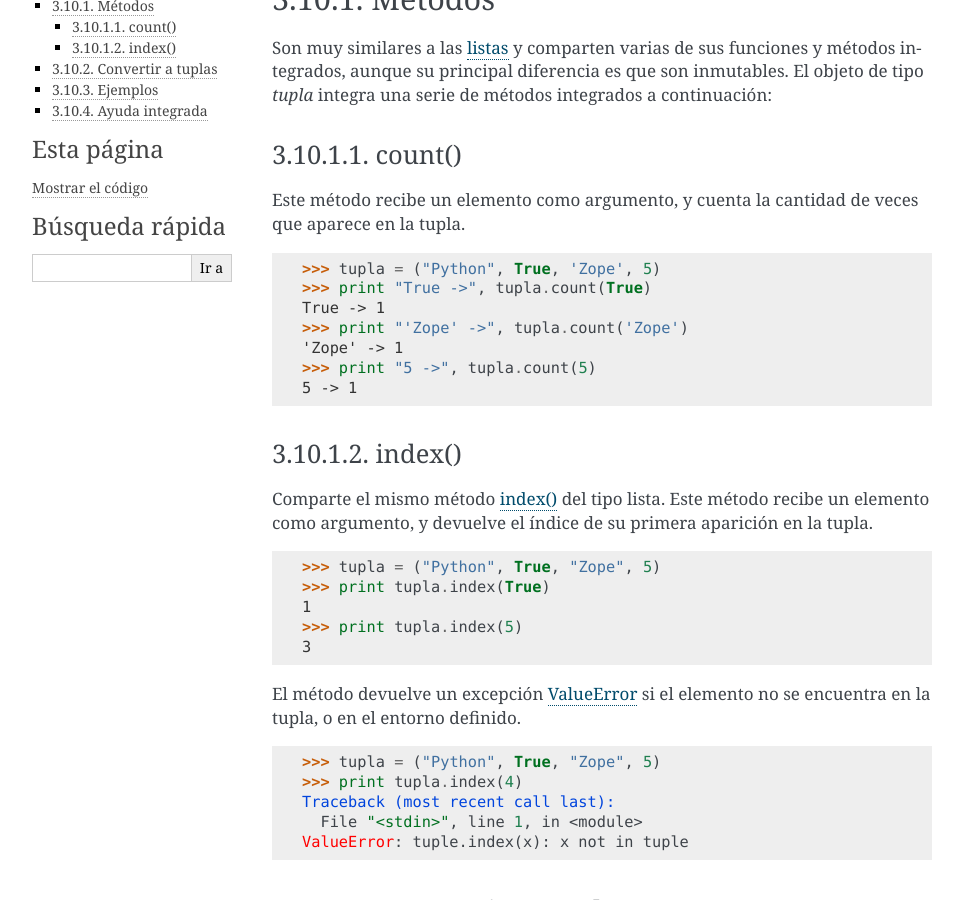
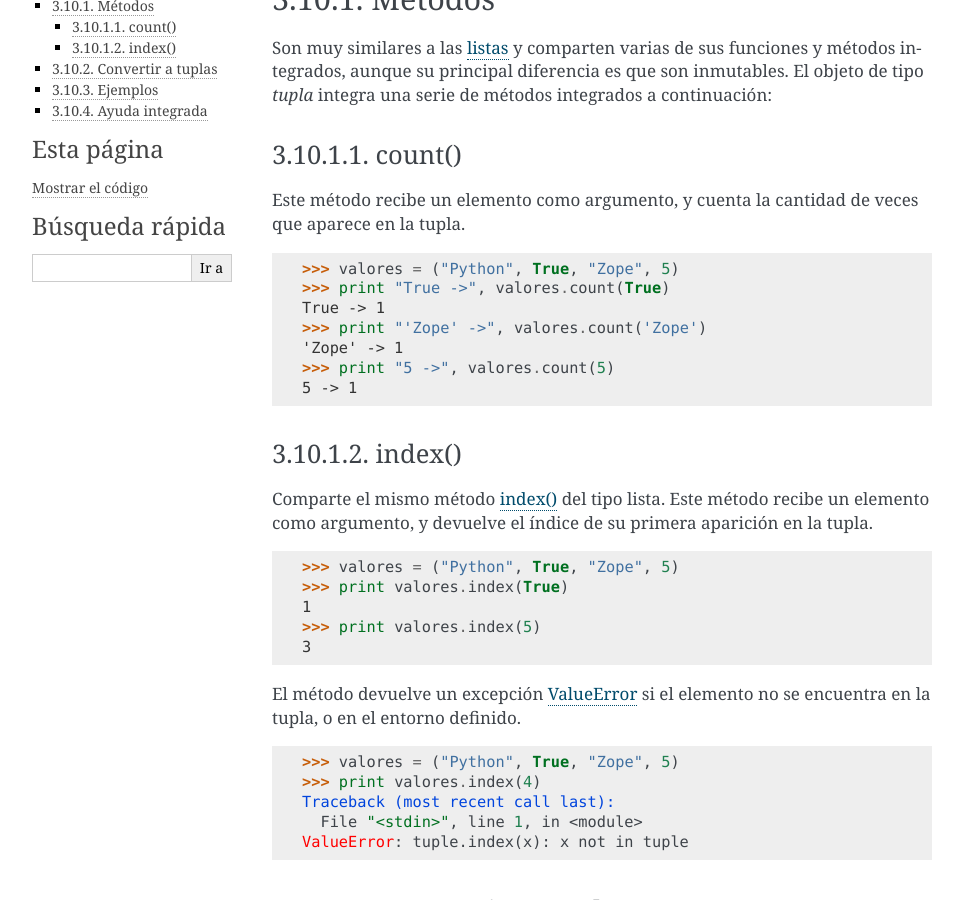
Before and after one commit to macagua/entrenamiento.python_basico, a Sphinx documentation site: the page built from source/leccion3/tipo_tuplas.rst, in a window 1280 px wide and 900 px high, scrolled down 204 px. Shown: the whole window, without its empty margins (148-1111 px from the left). Built offline with Sphinx 7.4.7, drawn with Linux system fonts in a browser that asks for light colours.

Commit message:
Agregar mejoras de visualizacion de codigo en el tipo tupla

```diff
--- a/source/leccion3/tipo_tuplas.rst
+++ b/source/leccion3/tipo_tuplas.rst
@@ -30,12 +30,12 @@ aparece en la tupla.
 
 ::
 
-    >>> tupla = ("Python", True, 'Zope', 5)
-    >>> print "True ->", tupla.count(True)
+    >>> valores = ("Python", True, "Zope", 5)
+    >>> print "True ->", valores.count(True)
     True -> 1
-    >>> print "'Zope' ->", tupla.count('Zope')
+    >>> print "'Zope' ->", valores.count('Zope')
     'Zope' -> 1
-    >>> print "5 ->", tupla.count(5)
+    >>> print "5 ->", valores.count(5)
     5 -> 1
 
 
@@ -50,10 +50,10 @@ aparición en la tupla.
 
 ::
 
-    >>> tupla = ("Python", True, "Zope", 5)
-    >>> print tupla.index(True)
+    >>> valores = ("Python", True, "Zope", 5)
+    >>> print valores.index(True)
     1
-    >>> print tupla.index(5)
+    >>> print valores.index(5)
     3
 
 El método devuelve un excepción :ref:`ValueError <python_exception_valueerror>` si el
@@ -61,8 +61,8 @@ elemento no se encuentra en la tupla, o en el entorno definido.
 
 ::
 
-    >>> tupla = ("Python", True, "Zope", 5)
-    >>> print tupla.index(4)
+    >>> valores = ("Python", True, "Zope", 5)
+    >>> print valores.index(4)
     Traceback (most recent call last):
       File "<stdin>", line 1, in <module>
     ValueError: tuple.index(x): x not in tuple
@@ -142,8 +142,6 @@ a una BD:
     :lines: 18-38
 
 
-----
-
 Ayuda integrada
 ...............
 
@@ -154,7 +152,6 @@ Usted puede consultar toda la documentación disponible sobre las **tuplas** des
 
     >>> help(tuple)
 
-----
 
 .. important::
     Usted puede descargar el código usado en esta sección haciendo clic
@@ -170,8 +167,6 @@ Usted puede consultar toda la documentación disponible sobre las **tuplas** des
         python tipo_tuplas.py
 
 
-----
-
 .. seealso::
 
     Consulte la sección de :ref:`lecturas suplementarias <lectura_extras_sesion3>`
```
